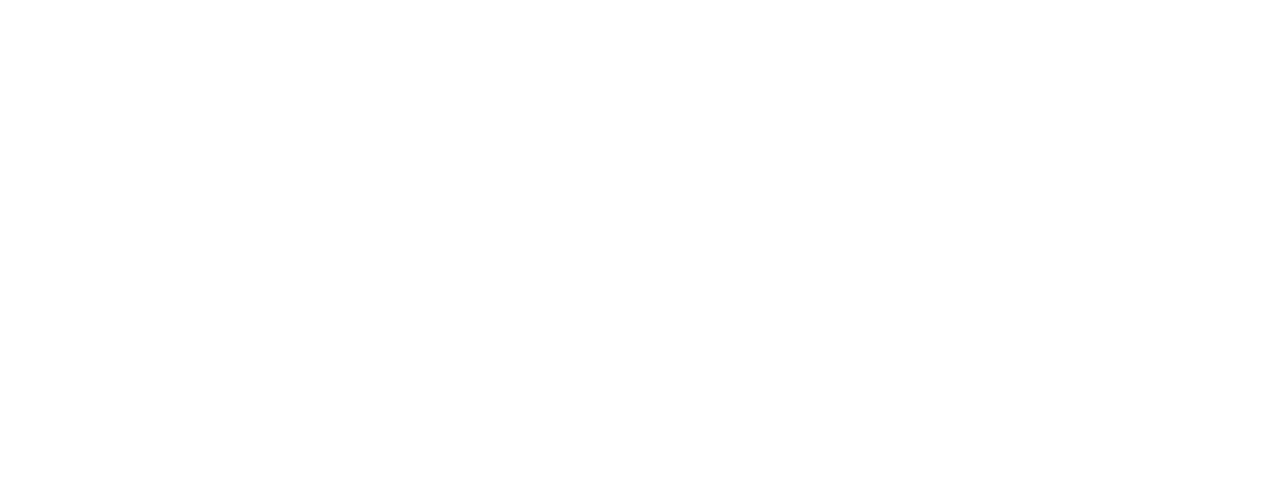
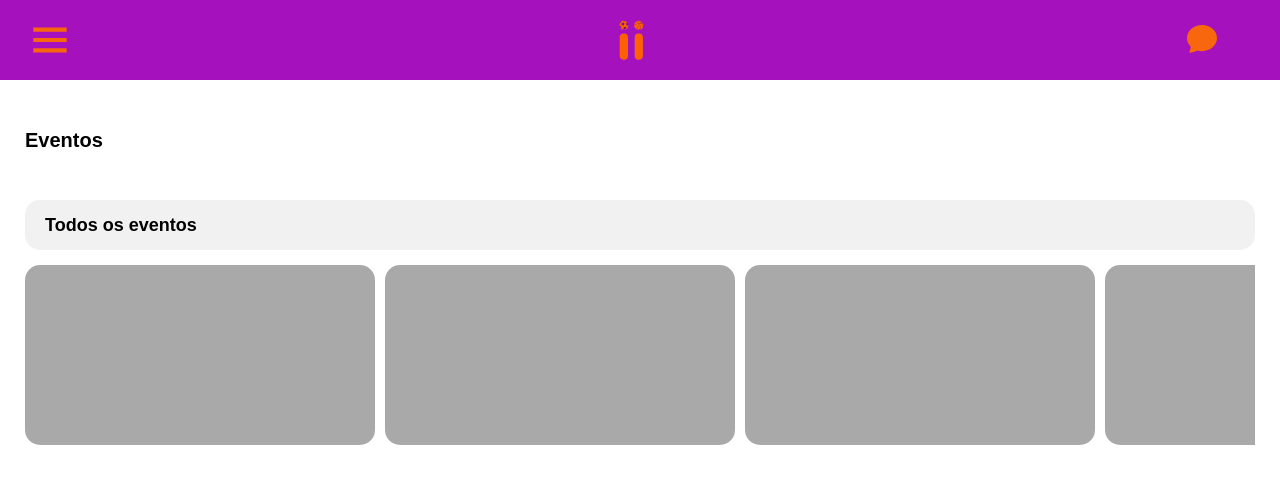
Before and after one commit to Tiaguh/Imovim-Web, a React (Create React App) app: page /events in a window 1280 px wide. Before the commit this address had no page. Shown: the top 484 px of the page. Built offline with nearby package versions, Linux system fonts and the light colour scheme; some icons are missing.

Commit message:
creating event screen + lateral scroll to events

```diff
--- a/src/App.js
+++ b/src/App.js
@@ -1,6 +1,6 @@
 import "./App.css"
 
-import HomePage from "./Pages/HomePage/HomePage.jsx";
+import HomePage from "./Pages/HomePage/HomePage";
 
 import Login from "./Pages/Login/Login";
 import Register from "./Pages/Register/Register";
@@ -8,6 +8,8 @@ import Register from "./Pages/Register/Register";
 import Feed from "./Pages/Feed/Feed";
 import Message from "./Pages/Message/Message";
 import Search from "./Pages/Search/Search";
+
+import Events from "./Pages/Events/Events";
 
 import MyProfile from "./Pages/MyProfile/MyProfile";
 import SeeMore from "./Pages/SeeMore/SeeMore";
@@ -29,6 +31,7 @@ export default function App() {
         <Route path="/tags" element={<Tags /> } />
         <Route path="/messages" element={<Message /> } />
         <Route path="/search" element={<Search /> } />
+        <Route path="/events" element={<Events /> } />
       </Routes>
     </Router>
   )
--- a/src/Pages/Events/Events.jsx
+++ b/src/Pages/Events/Events.jsx
@@ -1,23 +1,31 @@
 import React from 'react';
-
-import { BsFillChatFill } from 'react-icons/bs'
 
 import Header from '../../components/Header/Header'
 
-import { Container, LogoContainer, Logo, LogoText } from './Style.js'
+import { Container, EventsContainer, TitleContainer, Title, Card, TextCard, ScrollContainer, EventCard } from './Style.js'
 
-export default function Message() {
+export default function Events() {
     return (
         <Container>
             <Header />
 
-            <LogoContainer>
-                <Logo>
-                    <BsFillChatFill color="#A512BD" size={25} />
+            <EventsContainer>
 
-                    <LogoText>Chat</LogoText>
-                </Logo>
-            </LogoContainer>
+                <TitleContainer>
+                    <Title>Eventos</Title>
+                </TitleContainer>
+
+                <Card>
+                    <TextCard>Todos os eventos</TextCard>
+                </Card>
+
+                <ScrollContainer>
+                    <EventCard />
+                    <EventCard /><EventCard /><EventCard /><EventCard /><EventCard /><EventCard /><EventCard /><EventCard /><EventCard /><EventCard /><EventCard /><EventCard /><EventCard /><EventCard /><EventCard /><EventCard /><EventCard /><EventCard /><EventCard /><EventCard /><EventCard /><EventCard /><EventCard /><EventCard /><EventCard /><EventCard /><EventCard /><EventCard /><EventCard /><EventCard />
+                    <EventCard /><EventCard /><EventCard /><EventCard /><EventCard /><EventCard /><EventCard /><EventCard /><EventCard /><EventCard /><EventCard /><EventCard /><EventCard /><EventCard /><EventCard /><EventCard /><EventCard /><EventCard /><EventCard /><EventCard /><EventCard /><EventCard /><EventCard /><EventCard /><EventCard /><EventCard /><EventCard /><EventCard /><EventCard /><EventCard />
+                </ScrollContainer>
+
+            </EventsContainer>
 
         </Container>
     )
--- a/src/Pages/Events/Style.js
+++ b/src/Pages/Events/Style.js
@@ -7,32 +7,64 @@ export const Container = styled.div`
     background-color: #FFF
 `;
 
-export const LogoContainer = styled.div`
+export const EventsContainer = styled.div`
+    width: 100%;
+
+    padding-inline: 25px
+`;
+
+export const TitleContainer = styled.div`
     width: 100%;
     height: 15vh;
 
     display: flex;
-    justify-content: center;
     align-items: center;
-`
+`;
 
-export const Logo = styled.div`
-    width: 30%;
-    height: 8vh;
+export const Title = styled.h1`
+    font-family: sans-serif;
+    font-size: 20px;
+`;
+
+export const Card = styled.div`
+    width: 100%;
+    height: 50px;
 
     display: flex;
-    justify-content: center;
     align-items: center;
 
-    gap: 15px;
+    background-color: #F1F1F1;
 
-    background-color: #F8670E;
+    border-radius: 15px;
 
-    border-radius: 25px
+    padding-inline: 20px
 `;
 
-export const LogoText = styled.div`
+export const TextCard = styled.h2`
     font-family: sans-serif;
-    font-size: 20px;
-    color: #FFF
+    font-size: 18px;
+    font-weight: bold;
+`;
+
+export const ScrollContainer = styled.div`
+    width: 100%;
+    height: 240px;
+
+    padding-top: 15px;
+    padding-bottom: 15px;
+
+    overflow-x: scroll;
+    white-space: nowrap;
+`;
+
+export const EventCard = styled.div`
+    width: 350px;
+    height: 180px;
+
+    background-color: darkgray;
+
+    display: inline-block;
+    margin-right: 10px;
+
+    border-radius: 15px;
 `
--- a/src/components/DrawerContent/DrawerContent.jsx
+++ b/src/components/DrawerContent/DrawerContent.jsx
@@ -79,9 +79,14 @@ export default function DrawerContent({ setIsOpen }) {
                         style={{ cursor: "pointer" }}
                     />
 
-                    <TextNavigation>
-                        Eventos
-                    </TextNavigation>
+                    <Link
+                        style={{ textDecoration: "none" }}
+                        to="/events"
+                    >
+                        <TextNavigation>
+                            Eventos
+                        </TextNavigation>
+                    </Link>
 
                 </Navigation>
 
```
